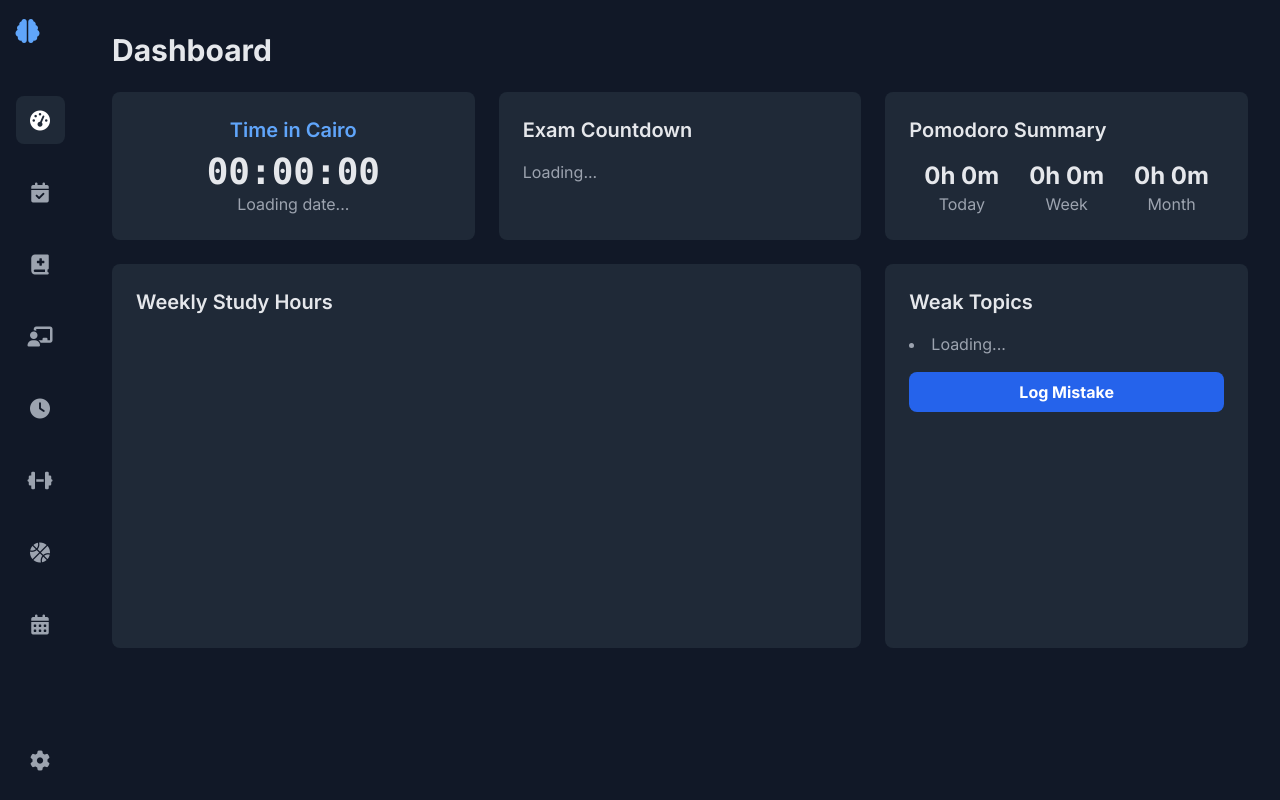
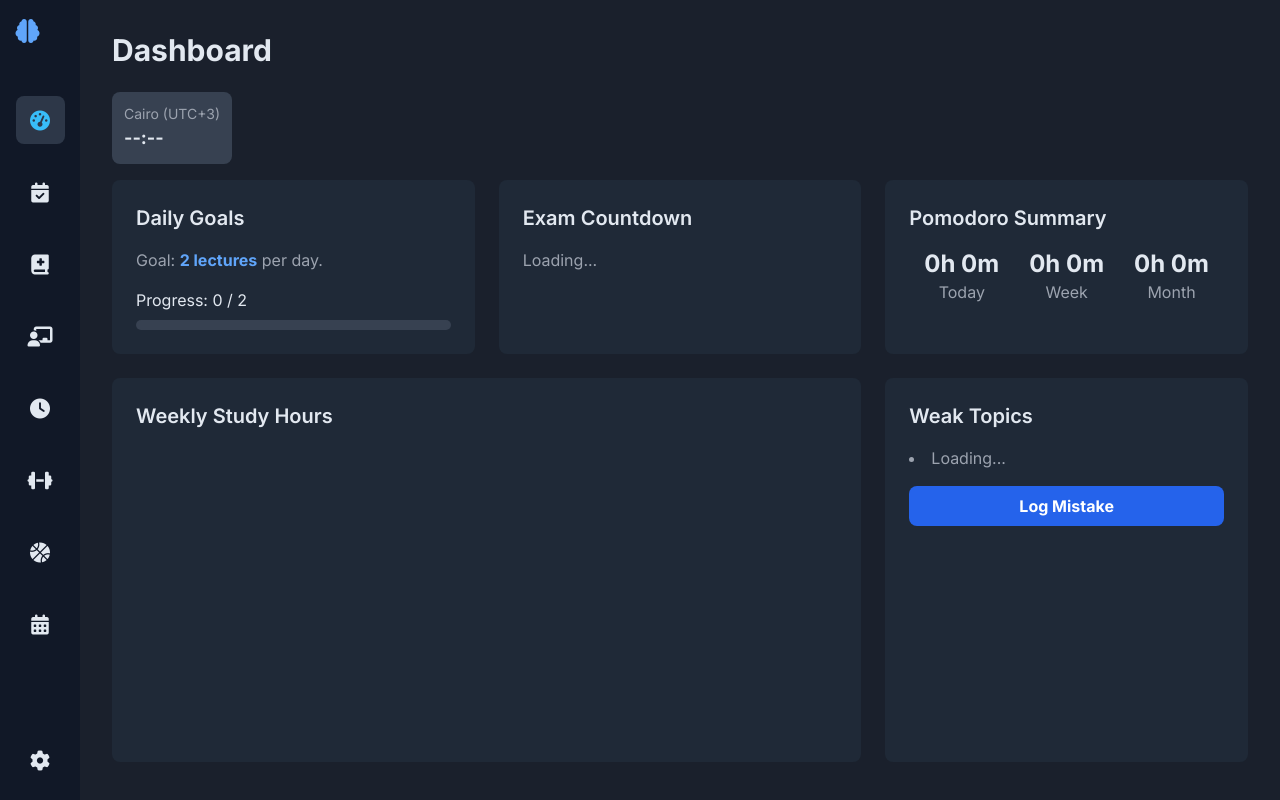
Before and after one commit to Omarelhaq-fi/smartdash, a Python web app: template templates/index.html in a window 1280 px wide. Run offline with Jinja, Linux system fonts and the light colour scheme; the template is opened without the code that fills it, so the values that code supplies are empty; a map, chart or similar area stays blank; some libraries are stand-ins or nearby versions.

Commit message:
Update index.html

```diff
--- a/templates/index.html
+++ b/templates/index.html
@@ -9,49 +9,7 @@
     <script src="https://cdnjs.cloudflare.com/ajax/libs/jspdf/2.5.1/jspdf.umd.min.js"></script>
     <link href="https://fonts.googleapis.com/css2?family=Inter:wght@400;500;600;700&display=swap" rel="stylesheet">
     <link rel="stylesheet" href="https://cdnjs.cloudflare.com/ajax/libs/font-awesome/6.4.0/css/all.min.css" xintegrity="sha512-iecdLmaskl7CVkqkXNQ/ZH/XLlvWZOJyj7Yy7tcenmpD1ypASozpmT/E0iPtmFIB46ZmdtAc9eNBvH0H/ZpiBw==" crossorigin="anonymous" referrerpolicy="no-referrer" />
-    <style>
-        /* Basic Styles */
-        body { font-family: 'Inter', sans-serif; background-color: #111827; color: #e5e7eb; }
-        .sidebar-icon { color: #9ca3af; transition: all 0.2s; }
-        .sidebar-icon:hover, .sidebar-icon.active { color: #ffffff; background-color: #1f2937; }
-        .page { animation: fadeIn 0.5s; }
-        @keyframes fadeIn { from { opacity: 0; } to { opacity: 1; } }
-        /* Tab Styles */
-        .tab-link { padding: 0.5rem 1rem; border-bottom: 2px solid transparent; color: #9ca3af; }
-        .tab-link.active, .tab-link:hover { color: #38bdf8; border-bottom-color: #38bdf8; }
-        /* Modal Styles */
-        .modal { position: fixed; z-index: 100; left: 0; top: 0; width: 100%; height: 100%; overflow: auto; background-color: rgba(0,0,0,0.6); display: none; align-items: center; justify-content: center; animation: fadeIn 0.3s; }
-        .modal-content { background-color: #1f2937; margin: auto; padding: 2rem; border-radius: 0.5rem; width: 90%; max-width: 500px; position: relative; border: 1px solid #374151; }
-        /* Toggle Switch */
-        .toggle-switch { position: relative; display: inline-block; width: 50px; height: 28px; }
-        .toggle-switch input { opacity: 0; width: 0; height: 0; }
-        .slider { position: absolute; cursor: pointer; top: 0; left: 0; right: 0; bottom: 0; background-color: #4b5563; transition: .4s; border-radius: 34px; }
-        .slider:before { position: absolute; content: ""; height: 20px; width: 20px; left: 4px; bottom: 4px; background-color: white; transition: .4s; border-radius: 50%; }
-        input:checked + .slider { background-color: #38bdf8; }
-        input:checked + .slider:before { transform: translateX(22px); }
-        /* Custom Scrollbar */
-        ::-webkit-scrollbar { width: 8px; }
-        ::-webkit-scrollbar-track { background: #1f2937; }
-        ::-webkit-scrollbar-thumb { background: #4b5563; border-radius: 10px; }
-        ::-webkit-scrollbar-thumb:hover { background: #6b7280; }
-        /* Timeline */
-        .timeline-container { position: relative; height: 1440px; /* 24 * 60 */ background-image: linear-gradient(to bottom, #374151 1px, transparent 1px); background-size: 100% 60px; }
-        .timeline-hour { height: 60px; position: relative; }
-        .timeline-hour-label { position: absolute; left: -3rem; top: -0.75em; font-size: 0.8rem; color: #9ca3af; }
-        .timeline-event { position: absolute; left: 0; right: 0; margin: 0 0.5rem; padding: 0.25rem 0.5rem; border-radius: 0.375rem; border-left: 3px solid; font-size: 0.8rem; }
-        /* Flashcard */
-        .flashcard { background-color: transparent; width: 100%; height: 150px; perspective: 1000px; }
-        .flashcard-inner { position: relative; width: 100%; height: 100%; text-align: center; transition: transform 0.6s; transform-style: preserve-3d; }
-        .flashcard.is-flipped .flashcard-inner { transform: rotateY(180deg); }
-        .flashcard-front, .flashcard-back { position: absolute; width: 100%; height: 100%; -webkit-backface-visibility: hidden; backface-visibility: hidden; display: flex; align-items: center; justify-content: center; padding: 1rem; border-radius: 0.5rem; background-color: #374151; }
-        .flashcard-back { transform: rotateY(180deg); }
-        /* Pomodoro */
-        .pomodoro-dial { width: 250px; height: 250px; border-radius: 50%; display: flex; align-items: center; justify-content: center; background: #2d3748; position: relative; }
-        .timer-display { width: 220px; height: 220px; border-radius: 50%; background: #111827; display: flex; flex-direction: column; align-items: center; justify-content: center; }
-        /* Shot Chart */
-        #shot-chart-container { position: relative; width: 100%; max-width: 500px; margin: auto; aspect-ratio: 500 / 470; background-image: url('https://i.imgur.com/gWAE51Y.png'); background-size: contain; background-repeat: no-repeat; background-position: center; cursor: crosshair; }
-        .shot-dot { position: absolute; width: 12px; height: 12px; border-radius: 50%; transform: translate(-50%, -50%); border: 1px solid rgba(255,255,255,0.7); }
-    </style>
+    <link rel="stylesheet" href="{{ url_for('static', filename='css/style.css') }}">
 </head>
 <body class="flex">
 
@@ -77,14 +35,9 @@
     <main class="flex-1 p-6 sm:p-8 overflow-y-auto">
 
         <section id="dashboard" class="page">
-            <h1 class="text-3xl font-bold mb-6">Dashboard</h1>
+            <h1 class="text-3xl font-bold mb-6">Dashboard</h1><div class="flex items-center space-x-4 mb-4"><div id="cairoTimeBox" class="bg-gray-700 p-3 rounded-lg"><p class="text-sm text-gray-400">Cairo (UTC+3)</p><p id="cairoTime" class="font-bold text-lg">--:--</p></div><div id="gymNotificationBox"></div></div>
             <div class="grid grid-cols-1 md:grid-cols-2 lg:grid-cols-3 gap-6">
-                <!-- NEW: Live Clock Card -->
-                <div class="bg-gray-800 p-6 rounded-lg flex flex-col items-center justify-center text-center">
-                    <h2 class="text-xl font-semibold mb-2 text-blue-400">Time in Cairo</h2>
-                    <p id="cairoTimeDisplay" class="text-4xl font-mono font-bold">00:00:00</p>
-                    <p id="cairoDateDisplay" class="text-md text-gray-400">Loading date...</p>
-                </div>
+                <div class="bg-gray-800 p-6 rounded-lg"><h2 class="text-xl font-semibold mb-4">Daily Goals</h2><p class="text-gray-400">Goal: <strong class="text-blue-400">2 lectures</strong> per day.</p><div class="mt-4"><p>Progress: <span id="dailyProgress">0</span> / 2</p><div class="w-full bg-gray-700 rounded-full h-2.5 mt-2"><div id="dailyProgressBar" class="bg-blue-500 h-2.5 rounded-full" style="width: 0%"></div></div></div></div>
                 <div class="bg-gray-800 p-6 rounded-lg"><h2 class="text-xl font-semibold mb-4">Exam Countdown</h2><div id="examCountdownContainer"><p class="text-gray-400">Loading...</p></div></div>
                 <div class="bg-gray-800 p-6 rounded-lg"><h2 class="text-xl font-semibold mb-4">Pomodoro Summary</h2><div class="flex justify-around text-center"><div><p class="text-2xl font-bold" id="pomodoroDaily">0h 0m</p><p class="text-gray-400">Today</p></div><div><p class="text-2xl font-bold" id="pomodoroWeekly">0h 0m</p><p class="text-gray-400">Week</p></div><div><p class="text-2xl font-bold" id="pomodoroMonthly">0h 0m</p><p class="text-gray-400">Month</p></div></div></div>
                 <div class="bg-gray-800 p-6 rounded-lg md:col-span-2 h-96"><h2 class="text-xl font-semibold mb-4">Weekly Study Hours</h2><canvas id="weeklyStudyChart"></canvas></div>
@@ -127,8 +80,8 @@
 
         <section id="gym" class="page hidden">
             <h1 class="text-3xl font-bold mb-6">Gym Tracker</h1>
-            <div class="border-b border-gray-700 mb-6"><nav class="-mb-px flex space-x-8"><a href="#" class="gym-tab tab-link active" data-tab-target="gym-today">Today</a><a href="#" class="gym-tab tab-link" data-tab-target="gym-planner">Planner</a><a href="#" class="gym-tab tab-link" data-tab-target="gym-exercises">Library</a><a href="#" class="gym-tab tab-link" data-tab-target="gym-prs">PRs</a></nav></div>
-            <div><div id="gym-today" class="gym-pane tab-pane"></div><div id="gym-planner" class="gym-pane tab-pane hidden"></div><div id="gym-exercises" class="gym-pane tab-pane hidden"></div><div id="gym-prs" class="gym-pane tab-pane hidden"></div></div>
+            <div class="border-b border-gray-700 mb-6"><nav class="-mb-px flex space-x-8"><a href="#" class="tab-link gym-tab active" data-tab-target="gym-today">Today</a><a href="#" class="tab-link gym-tab" data-tab-target="gym-planner">Planner</a><a href="#" class="tab-link gym-tab" data-tab-target="gym-exercises">Library</a><a href="#" class="tab-link gym-tab" data-tab-target="gym-prs">PRs</a></nav></div>
+            <div><div id="gym-today" class="tab-pane gym-pane"></div><div id="gym-planner" class="tab-pane gym-pane hidden"></div><div id="gym-exercises" class="tab-pane gym-pane hidden"></div><div id="gym-prs" class="tab-pane gym-pane hidden"></div></div>
         </section>
 
         <section id="basketball" class="page hidden">
@@ -141,9 +94,9 @@
                 <div class="bg-gray-800 p-4 rounded-lg"><h2 class="text-xl font-semibold mb-4">Timeline</h2><div id="analysis-timeline" class="space-y-3 h-96 overflow-y-auto"></div></div>
             </div>
             <div class="mt-6">
-                <div class="border-b border-gray-700"><nav class="-mb-px flex space-x-8"><a href="#" class="bball-tab tab-link active" data-tab-target="bball-stats">Stats</a><a href="#" class="bball-tab tab-link" data-tab-target="bball-shot-chart">Shot Chart</a><a href="#" class="bball-tab tab-link" data-tab-target="bball-lineups">Lineups</a><a href="#" class="bball-tab tab-link" data-tab-target="bball-report">Report</a></nav></div>
+                <div class="border-b border-gray-700"><nav class="-mb-px flex space-x-8"><a href="#" class="tab-link bball-tab active" data-tab-target="bball-stats">Stats</a><a href="#" class="tab-link bball-tab" data-tab-target="bball-shot-chart">Shot Chart</a><a href="#" class="tab-link bball-tab" data-tab-target="bball-lineups">Lineups</a><a href="#" class="tab-link bball-tab" data-tab-target="bball-report">Report</a></nav></div>
                 <div class="mt-6">
-                    <div id="bball-stats" class="bball-pane tab-pane"></div><div id="bball-shot-chart" class="bball-pane tab-pane hidden"></div><div id="bball-lineups" class="bball-pane tab-pane hidden"></div><div id="bball-report" class="bball-pane tab-pane hidden"></div>
+                    <div id="bball-stats" class="tab-pane bball-pane"></div><div id="bball-shot-chart" class="tab-pane bball-pane hidden"></div><div id="bball-lineups" class="tab-pane bball-pane hidden"></div><div id="bball-report" class="tab-pane bball-pane hidden"></div>
                 </div>
             </div>
         </section>
@@ -169,10 +122,9 @@
     <div id="courseModal" class="modal"></div>
     <div id="customEventModal" class="modal"></div>
     <div id="exerciseModal" class="modal"></div>
-    <div id="gymScheduleModal" class="modal"></div>
     <div id="taggingModal" class="modal"></div>
     <div id="shotModal" class="modal"></div>
 
-    <script src="/static/js/app.js"></script>
+    <script src="{{ url_for('static', filename='js/app.js') }}"></script>
 </body>
 </html>
```
